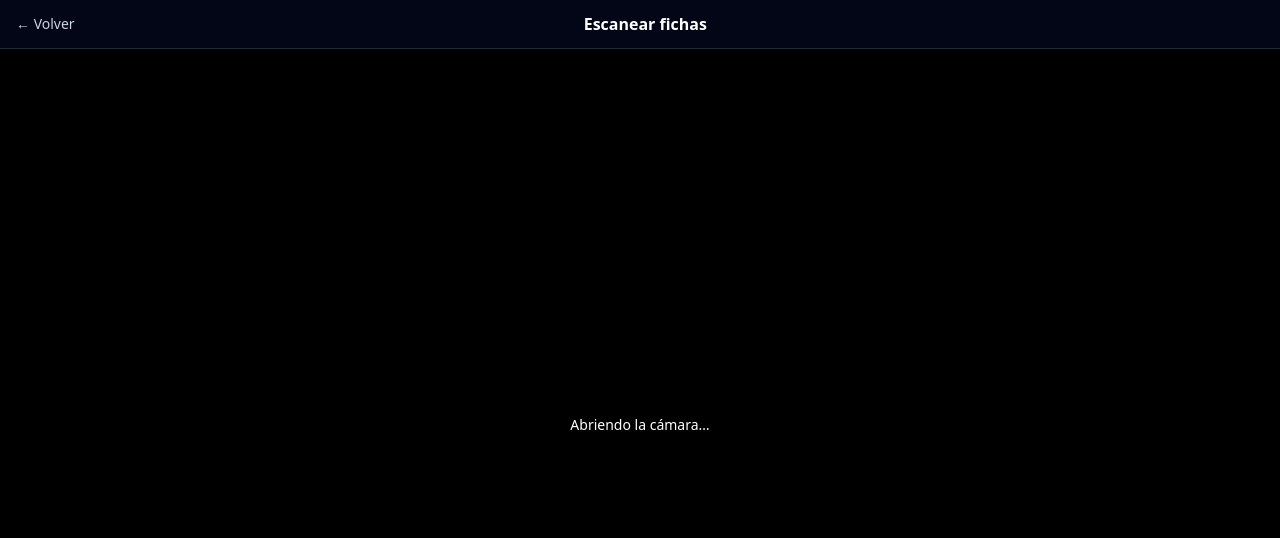
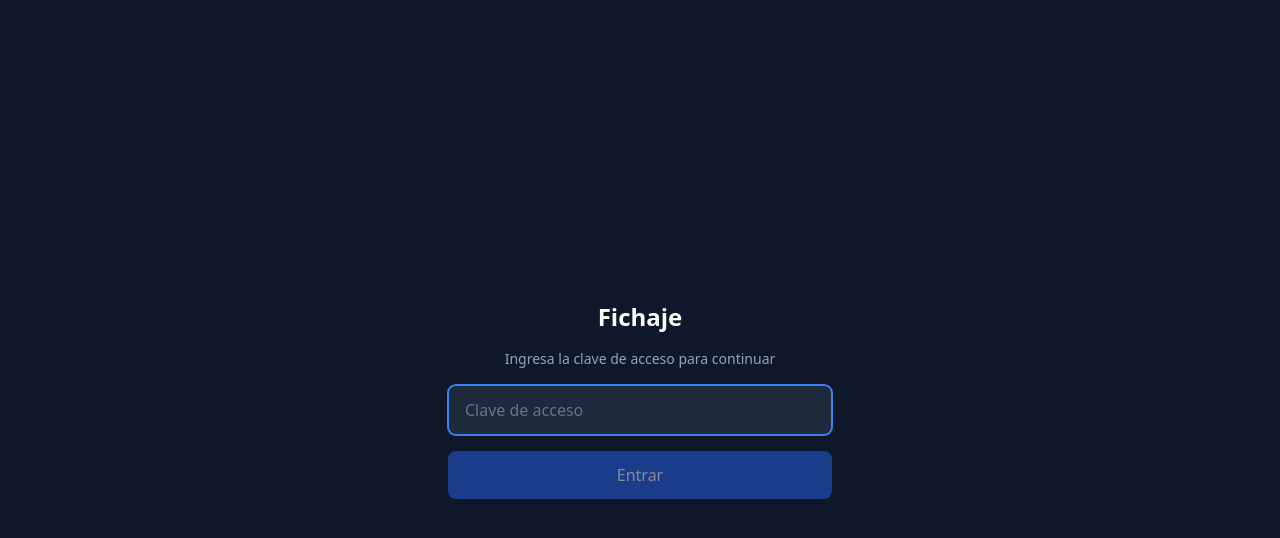
Before and after one commit to USM-Wolffe/fichaje, a Next.js app: page /escanear in a window 1280 px wide. Shown: the top 538 px of the page. Built offline with nearby package versions, Linux system fonts and the light colour scheme; no server answers.

Commit message:
Enhance layout with AccessKeyGate component for access control and update metadata for PWA support. Implement access key validation in API route and improve button styles across components for better UI consistency.

```diff
--- a/app/api/extract/route.ts
+++ b/app/api/extract/route.ts
@@ -8,6 +8,14 @@ export const runtime = "nodejs";
 export const maxDuration = 60;
 
 export async function POST(req: Request) {
+  const accessKey = req.headers.get("x-access-key");
+  if (!accessKey || accessKey !== process.env.APP_ACCESS_KEY) {
+    return NextResponse.json(
+      { error: "Clave de acceso inválida." },
+      { status: 401 },
+    );
+  }
+
   try {
     const formData = await req.formData();
     const file = formData.get("image");
--- /dev/null
+++ b/app/api/verify-key/route.ts
@@ -0,0 +1,25 @@
+import { NextResponse } from "next/server";
+
+export async function POST(req: Request) {
+  try {
+    const body: unknown = await req.json();
+    const key =
+      body !== null && typeof body === "object" && "key" in body
+        ? (body as { key: unknown }).key
+        : null;
+
+    if (typeof key !== "string" || key !== process.env.APP_ACCESS_KEY) {
+      return NextResponse.json(
+        { error: "Clave de acceso inválida." },
+        { status: 401 },
+      );
+    }
+
+    return NextResponse.json({ ok: true });
+  } catch {
+    return NextResponse.json(
+      { error: "Clave de acceso inválida." },
+      { status: 401 },
+    );
+  }
+}
--- a/app/escanear/page.tsx
+++ b/app/escanear/page.tsx
@@ -7,7 +7,7 @@ export default function EscanearPage() {
       <header className="flex items-center justify-between border-b border-slate-800 px-4 py-3">
         <Link
           href="/"
-          className="text-sm text-slate-300 hover:text-white"
+          className="min-h-[44px] flex items-center text-sm text-slate-300 hover:text-white"
         >
           ← Volver
         </Link>
--- a/app/layout.tsx
+++ b/app/layout.tsx
@@ -1,9 +1,19 @@
 import type { Metadata, Viewport } from "next";
+import AccessKeyGate from "@/components/AccessKeyGate";
 import "./globals.css";
 
 export const metadata: Metadata = {
   title: "FichaScan",
   description: "Digitaliza fichas de contacto Admisión USM",
+  manifest: "/manifest.json",
+  appleWebApp: {
+    capable: true,
+    statusBarStyle: "black-translucent",
+    title: "Fichaje",
+  },
+  icons: {
+    apple: "/icons/icon-192x192.png",
+  },
 };
 
 export const viewport: Viewport = {
@@ -20,7 +30,9 @@ export default function RootLayout({
 }) {
   return (
     <html lang="es">
-      <body>{children}</body>
+      <body>
+        <AccessKeyGate>{children}</AccessKeyGate>
+      </body>
     </html>
   );
 }
--- /dev/null
+++ b/components/AccessKeyGate.tsx
@@ -0,0 +1,73 @@
+"use client";
+
+import { useState, useEffect, type ReactNode } from "react";
+import { getAccessKey, setAccessKey } from "@/lib/auth";
+
+export default function AccessKeyGate({ children }: { children: ReactNode }) {
+  const [authorized, setAuthorized] = useState<boolean | null>(null);
+  const [input, setInput] = useState("");
+  const [error, setError] = useState("");
+  const [loading, setLoading] = useState(false);
+
+  useEffect(() => {
+    setAuthorized(getAccessKey() !== null);
+  }, []);
+
+  async function handleSubmit(e: React.FormEvent) {
+    e.preventDefault();
+    setError("");
+    setLoading(true);
+    try {
+      const res = await fetch("/api/verify-key", {
+        method: "POST",
+        headers: { "Content-Type": "application/json" },
+        body: JSON.stringify({ key: input }),
+      });
+      if (res.ok) {
+        setAccessKey(input);
+        setAuthorized(true);
+      } else {
+        setError("Clave incorrecta");
+        setInput("");
+      }
+    } catch {
+      setError("Error de conexión. Intenta de nuevo.");
+    } finally {
+      setLoading(false);
+    }
+  }
+
+  if (authorized === null) return null;
+
+  if (authorized) return <>{children}</>;
+
+  return (
+    <div className="fixed inset-0 z-50 flex items-center justify-center bg-slate-900 px-6">
+      <form
+        onSubmit={handleSubmit}
+        className="w-full max-w-sm space-y-4 text-center"
+      >
+        <h1 className="text-2xl font-bold text-white">Fichaje</h1>
+        <p className="text-sm text-slate-400">
+          Ingresa la clave de acceso para continuar
+        </p>
+        <input
+          type="password"
+          value={input}
+          onChange={(e) => setInput(e.target.value)}
+          placeholder="Clave de acceso"
+          autoFocus
+          className="w-full rounded-lg border border-slate-600 bg-slate-800 px-4 py-3 text-white placeholder-slate-500 focus:border-blue-500 focus:outline-none focus:ring-1 focus:ring-blue-500"
+        />
+        {error && <p className="text-sm text-red-400">{error}</p>}
+        <button
+          type="submit"
+          disabled={loading || input.length === 0}
+          className="w-full rounded-lg bg-blue-600 px-4 py-3 font-medium text-white transition-colors hover:bg-blue-700 disabled:opacity-50"
+        >
+          {loading ? "Verificando…" : "Entrar"}
+        </button>
+      </form>
+    </div>
+  );
+}
--- a/components/BatchActions.tsx
+++ b/components/BatchActions.tsx
@@ -107,7 +107,7 @@ export default function BatchActions() {
           type="button"
           onClick={() => void processAll()}
           disabled={procesarDisabled}
-          className="flex-1 rounded-md bg-slate-900 px-4 py-2 text-sm font-semibold text-white shadow-sm hover:bg-slate-700 disabled:cursor-not-allowed disabled:bg-slate-300"
+          className="flex-1 rounded-md bg-slate-900 px-4 py-3 text-sm font-semibold text-white shadow-sm hover:bg-slate-700 disabled:cursor-not-allowed disabled:bg-slate-300"
         >
           Procesar todo ({pendientesParaBoton} pendiente
           {pendientesParaBoton === 1 ? "" : "s"})
@@ -117,7 +117,7 @@ export default function BatchActions() {
             type="button"
             onClick={() => void processAll({ modo: "reintentar-errores" })}
             disabled={reintentarDisabled}
-            className="rounded-md border border-rose-300 bg-white px-3 py-2 text-sm font-medium text-rose-700 hover:bg-rose-50 disabled:cursor-not-allowed disabled:opacity-50"
+            className="rounded-md border border-rose-300 bg-white px-3 py-3 text-sm font-medium text-rose-700 hover:bg-rose-50 disabled:cursor-not-allowed disabled:opacity-50"
           >
             Reintentar errores ({progress.conError})
           </button>
@@ -126,7 +126,7 @@ export default function BatchActions() {
           type="button"
           onClick={() => void handleExportar("nuevas")}
           disabled={exportarDisabled}
-          className="rounded-md border border-slate-300 bg-white px-3 py-2 text-sm font-medium text-slate-800 hover:bg-slate-50 disabled:cursor-not-allowed disabled:opacity-50"
+          className="rounded-md border border-slate-300 bg-white px-3 py-3 text-sm font-medium text-slate-800 hover:bg-slate-50 disabled:cursor-not-allowed disabled:opacity-50"
         >
           {exportando
             ? "Exportando…"
@@ -137,7 +137,7 @@ export default function BatchActions() {
             type="button"
             onClick={() => void handleExportar("todas")}
             disabled={reexportarDisabled}
-            className="rounded-md border border-slate-300 bg-white px-3 py-2 text-xs font-medium text-slate-500 hover:bg-slate-50 disabled:cursor-not-allowed disabled:opacity-50"
+            className="rounded-md border border-slate-300 bg-white px-3 py-3 text-xs font-medium text-slate-500 hover:bg-slate-50 disabled:cursor-not-allowed disabled:opacity-50"
           >
             Re-exportar todas ({totalReexportar})
           </button>
--- a/components/CaptureControls.tsx
+++ b/components/CaptureControls.tsx
@@ -64,7 +64,7 @@ export default function CaptureControls(props: Props) {
         type="button"
         onClick={onToggleAuto}
         aria-pressed={autoEnabled}
-        className={`absolute right-3 top-3 rounded-full px-3 py-1.5 text-xs font-semibold text-white shadow-md transition ${
+        className={`absolute right-3 top-3 min-h-[44px] rounded-full px-4 py-2.5 text-sm font-semibold text-white shadow-md transition ${
           autoEnabled ? "bg-emerald-600/90" : "bg-black/70 text-slate-200"
         }`}
       >
--- a/components/FichaListItem.tsx
+++ b/components/FichaListItem.tsx
@@ -141,7 +141,7 @@ export default function FichaListItem({
             <button
               type="button"
               onClick={() => setMostrarDatos((s) => !s)}
-              className="rounded-md border border-slate-300 px-2 py-1 text-[11px] font-medium text-slate-700 hover:bg-slate-100"
+              className="min-h-[44px] rounded-md border border-slate-300 px-3 py-2 text-xs font-medium text-slate-700 hover:bg-slate-100"
             >
               {mostrarDatos ? "Ocultar" : "Ver datos"}
             </button>
--- /dev/null
+++ b/lib/auth.ts
@@ -0,0 +1,14 @@
+const STORAGE_KEY = "fichaje_access_key";
+
+export function getAccessKey(): string | null {
+  if (typeof window === "undefined") return null;
+  return localStorage.getItem(STORAGE_KEY);
+}
+
+export function setAccessKey(key: string): void {
+  localStorage.setItem(STORAGE_KEY, key);
+}
+
+export function clearAccessKey(): void {
+  localStorage.removeItem(STORAGE_KEY);
+}
--- a/lib/processing.ts
+++ b/lib/processing.ts
@@ -11,6 +11,7 @@ import {
   type FichaRecord,
 } from "./db";
 import type { FichaData } from "./fields";
+import { getAccessKey } from "./auth";
 
 export type ProcessMode = "todas" | "reintentar-errores";
 
@@ -78,7 +79,10 @@ function mensajeCorto(e: unknown): string {
 async function callExtract(imagen: Blob, fichaId: number): Promise<FichaData> {
   const formData = new FormData();
   formData.append("image", imagen, `ficha-${fichaId}.jpg`);
-  const res = await fetch("/api/extract", { method: "POST", body: formData });
+  const headers: Record<string, string> = {};
+  const key = getAccessKey();
+  if (key) headers["x-access-key"] = key;
+  const res = await fetch("/api/extract", { method: "POST", headers, body: formData });
   const json: unknown = await res.json().catch(() => null);
   if (!res.ok) {
     const msg =
```
Also changed, not shown: public/icons/icon-192x192.png (added), public/icons/icon-512x512.png (added), public/manifest.json (added).
